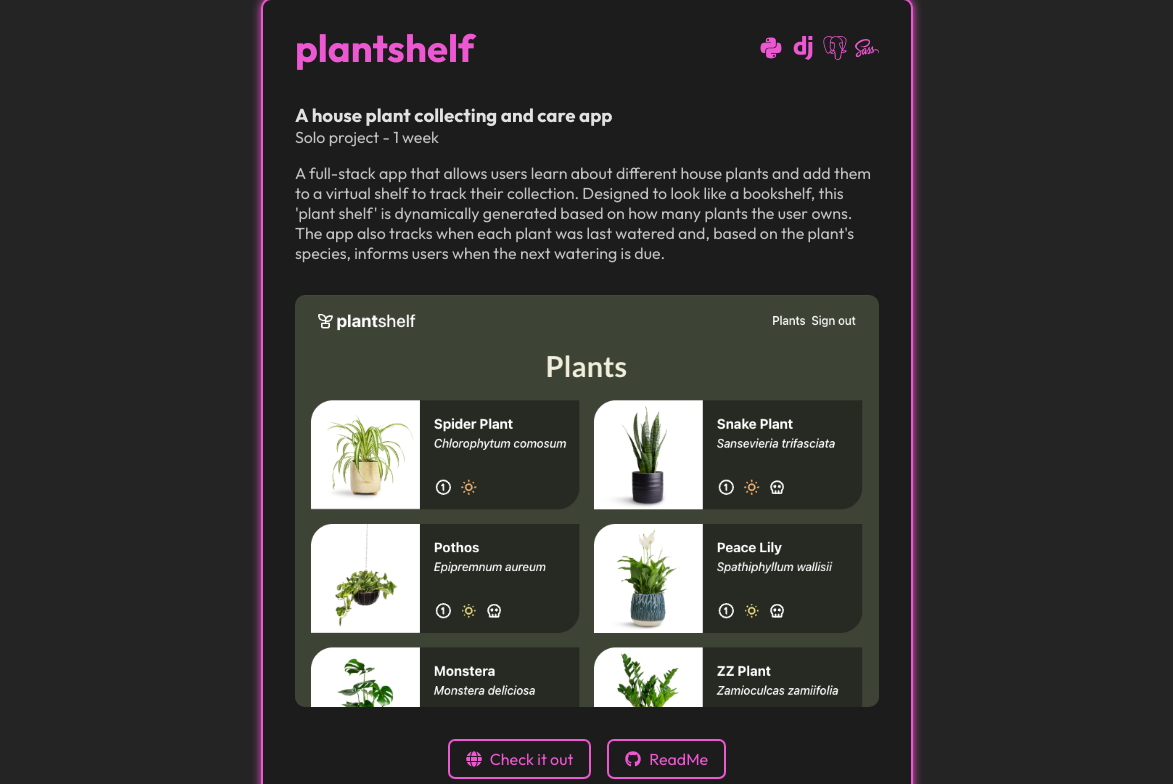
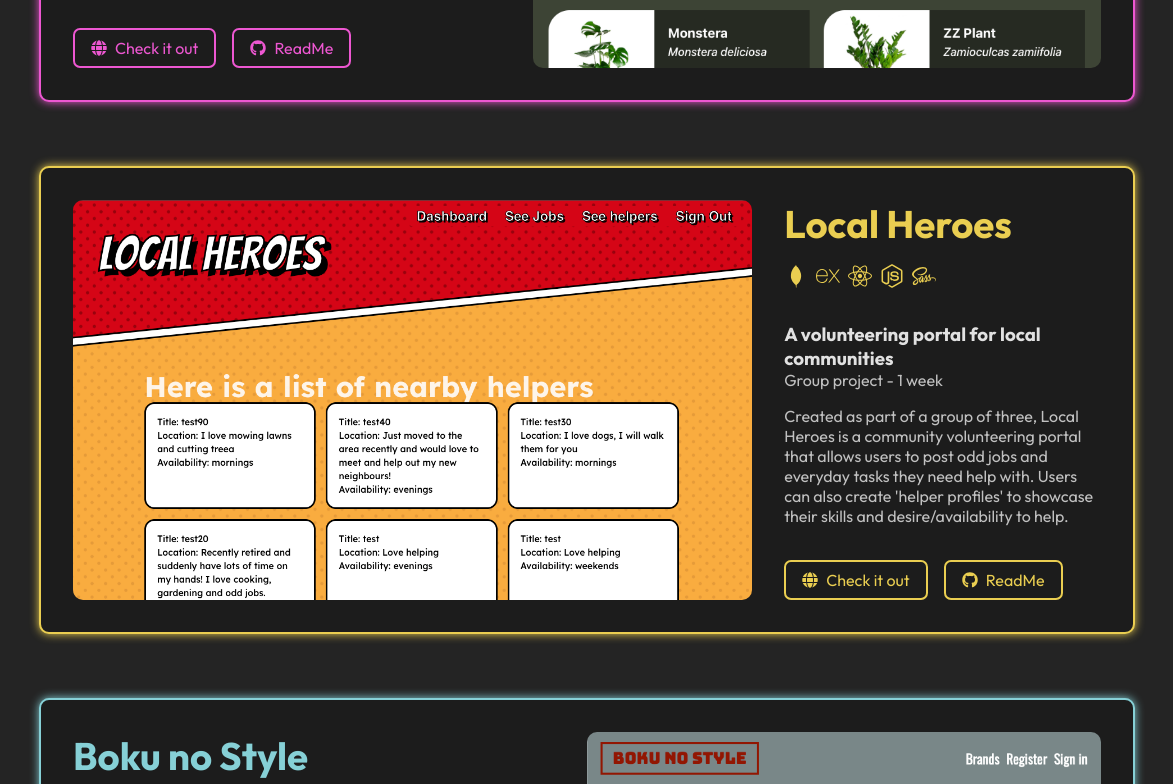
Before and after one commit to david-millett/david-millett.github.io, a React (Vite) app: page / in a window 1536 px wide. Shown: the part 1080-1864 px from the top of the page, without its empty margins (181-1354 px from the left). Built offline with nearby package versions, Linux system fonts and the light colour scheme; a web font is replaced by a local one.

Commit message:
started widescreen version

```diff
--- a/src/assets/styles/main.scss
+++ b/src/assets/styles/main.scss
@@ -29,6 +29,7 @@ body {
     background-color: #242424;
     min-width: 320px;
     min-height: 100vh;
+    margin: 0 auto;
 }
 
 p {
@@ -112,3 +113,15 @@ span {
 // .bm-overlay {
 //     z-index: 9;
 // }
+
+@media (min-width:900px) {
+    body {
+        padding: 0 8rem;
+    }
+}
+
+@media (min-width: 1210px) {
+    body {
+        max-width: 1400px;
+    }
+}
--- a/src/components/Banner/Banner.jsx
+++ b/src/components/Banner/Banner.jsx
@@ -7,7 +7,7 @@ import Buttons from "../Buttons/ContactButtons"
 const Banner = () => {
     return (
         <main className={styles.container}>
-            <h1>Hey there, I'm <span>David</span>.</h1>
+            <h1>Hey there, I'm <span>David</span>!</h1>
             <div className={styles.subhead}>
                     <h1>Developer<span>.</span></h1>
                     <h1>Writer<span>.</span></h1>
--- a/src/components/Buttons/Buttons.module.scss
+++ b/src/components/Buttons/Buttons.module.scss
@@ -34,6 +34,14 @@ $lime-main: rgb(146, 219, 78);
         background-image: linear-gradient(rgb(49, 49, 49), rgb(81, 81, 81));
     }
     @media(max-width: 460px) {
+    }
+}
+
+@media(max-width: 460px) {
+    .logo {
+        display: none;
+    }
+    .contact {
         flex-direction: column;
     }
 }
--- a/src/components/Buttons/ContactButtons.jsx
+++ b/src/components/Buttons/ContactButtons.jsx
@@ -8,7 +8,7 @@ import { FaEnvelope, FaLinkedin, FaGithub } from "react-icons/fa"
 
 const Buttons = () => {
     return (
-        <main className={styles.container}>
+        <main className={`${styles.container} ${styles.contact}`}>
             <Link to={'mailto:davidmillett.sw@gmail.com'} target='_blank'><li><FaEnvelope />Email</li></Link>
             <Link to={'https://www.linkedin.com/in/d-millett'} target='_blank'><li><FaLinkedin />LinkedIn</li></Link>
             <Link to={'http://github.com/david-millett'} target='_blank'><li><FaGithub />GitHub</li></Link>
--- a/src/components/Buttons/ProjectButtons.jsx
+++ b/src/components/Buttons/ProjectButtons.jsx
@@ -10,7 +10,7 @@ import { FaGlobe } from "react-icons/fa"
 const ProjectButtons = ({ link, readme, colour }) => {
     return (
         <main className={styles.container}>
-            <Link to={link} target='_blank'><li style={{color: colour, borderColor: colour}}><FaGlobe />Check it out</li></Link>
+            <Link to={link} target='_blank'><li style={{color: colour, borderColor: colour}}><FaGlobe className={styles.logo} />Check it out</li></Link>
             <Link to={readme} target='_blank'><li style={{color: colour, borderColor: colour}}><FaGithub />ReadMe</li></Link>
         </main>
     )
--- a/src/components/ContactMe/ContactMe.jsx
+++ b/src/components/ContactMe/ContactMe.jsx
@@ -13,10 +13,12 @@ const ContactMe = () => {
             <div className="headingIntro">
                 <h1 id='contact'><span className='logo'><FaRegAddressCard /></span>Contact</h1>
             </div>
-            <h2 className="introLine">Thank you for your time, it was great to have you here! Want to get in touch? Catch me at one of the links below:</h2>
-            <ul>
-                <Buttons />
-            </ul>
+                <div className={styles.body}>
+                <h2>Thank you for your time, it was great to have you here! Want to get in touch? Catch me at one of the links below:</h2>
+                <ul>
+                    <Buttons />
+                </ul>
+            </div>
             {/* <p>Or, simply fill in the form to reach out!</p>
             <h3>Say hey</h3> */}
             {/* <form>
--- a/src/components/ContactMe/ContactMe.module.scss
+++ b/src/components/ContactMe/ContactMe.module.scss
@@ -1,11 +1,21 @@
 .container {
-    max-width: 700px;
+    // max-width: 700px;
     margin: 0 auto 10rem auto;
-    padding: 0 1.5em;
+    // padding: 0 1.5em;
     ul {
         display: flex;
         justify-content: center;
         gap: 2rem;
-        margin-bottom: 2rem;
+        // margin-bottom: 2rem;
     }
 }
+
+.body {
+    display: flex;
+    flex-direction: row;
+    align-items: center;
+    gap: 3rem;
+    @media (max-width: 1100px) {
+        flex-direction: column;
+    }
+}
--- a/src/components/NavBar/NavBar.module.scss
+++ b/src/components/NavBar/NavBar.module.scss
@@ -11,7 +11,7 @@ $lime-dark: rgb(107, 160, 56);
     // top: 0;
     // background-color: #242424;
     font-family: 'Kode Mono';
-    max-width: 750px;
+    // max-width: 750px;
     margin: 0 auto;
     li {
         display: flex;
--- a/src/components/Projects/Projects.jsx
+++ b/src/components/Projects/Projects.jsx
@@ -104,7 +104,8 @@ const Projects = () => {
             <ul>
                 {portfolio.map(project => {
                     return (
-                        <li key={project.number} className={styles.project} style={{borderColor: project.colour, boxShadow: `0px 0px 10px ${project.colour}`}}>
+                        <li key={project.number} className={`${styles.project} ${project.number % 2 ? styles.odd : ''}`} style={{borderColor: project.colour, boxShadow: `0px 0px 10px ${project.colour}`}}>
+                            <div className={styles.projInfo}>
                                 <div className={styles.projectTitle}>
                                     <h1 style={{color: project.colour}}>{project.name}</h1>
                                     <div style={{color: project.colour}} className={styles.techstack}>
@@ -115,13 +116,16 @@ const Projects = () => {
                                         })}
                                     </div>
                                 </div>
+                                <div className={styles.projText}>
                                     <h3>{project.subtitle}</h3>
                                     <p>{project.team} project - {project.timeframe}</p>
                                     <p className={styles.description}>{project.description}</p>
-                            <div className={styles.imageContainer}><img src={project.picture} /></div>
+                                </div>
                                 <div className={styles.buttonContainer}>
                                     <ProjectButtons link={project.link} readme={project.readme} colour={project.colour} />
                                 </div>
+                            </div>
+                            <img className={styles.image} src={project.picture} />
                         </li>
                     )
                 })}
--- a/src/components/Projects/Projects.module.scss
+++ b/src/components/Projects/Projects.module.scss
@@ -1,5 +1,5 @@
 .container {
-    max-width: 700px;
+    // max-width: 700px;
     margin: 0 auto;
     padding: 0 1.5em;
     ul {
@@ -31,14 +31,17 @@
 .project {
     border-radius: 10px;
     transition: 0.5s;
+    display: flex;
+    flex-direction: column;
     img {
         width: 100%;
         border-radius: 10px;
-        margin: 1rem 0 2rem 0;
+        // max-width: 700px;
+        margin: 0 auto;
     }
     border: 2px solid rgb(95, 95, 95);
     background-color: rgb(28, 28, 28);
-    padding: 1.5rem 2rem 2rem 2rem;
+    padding: 2rem;
     ul {
         display: flex;
         justify-content: center;
@@ -71,10 +74,11 @@
     margin: 1rem 0 1rem 0;
 }
 
-.imageContainer {
-    display: flex;
-    justify-content: center;
-}
+// .imageContainer {
+//     display: flex;
+//     justify-content: center;
+//     // order: 1;
+// }
 
 .techstack {
     display: flex;
@@ -87,5 +91,93 @@
 
 .buttonContainer {
     display: flex;
-    justify-content: center;
+    // justify-content: center;
+    margin: 1rem 0 4rem 0;
 }
+
+.projInfo {
+    display: flex;
+    flex-direction: column;
+}
+
+// @media (min-width:900px) {
+//     .container {
+//         padding: 0 8rem;
+//     }
+// }
+
+// @media (max-width:1300px) {
+    // .container {
+        // margin: 5rem;
+    // }
+
+
+//     .project {
+//         flex-direction: column;
+//         // img {
+//         //     order: 1;
+//         // }
+//         // div {
+//         //     order: 2;
+//         // }
+//         .projectTitle {
+//             order: 0;
+//         }
+//         .projText{
+//             order: 1;
+//         }
+//         .image {
+//             order: 2;
+//         }
+//         .buttonContainer {
+//             order: 3;
+//         }
+//     }
+//     .container {
+
+//     }
+// }
+
+@media (min-width: 1377px) {
+    .container {
+        // max-width: 1400px;
+        // padding: 0 4rem;
+    }
+    .projectTitle {
+        flex-direction: column;
+        align-items: flex-start;
+        gap: 1rem;
+        margin: 0;
+    }
+    .project {
+        flex-direction: row;
+        // justify-content: space-between;
+        gap: 2rem;
+        // align-items: center;
+        img {
+            // width: 750px;
+            height: 400px;
+        }
+    }
+    .odd {
+        flex-direction: row-reverse;
+    }
+    .buttonContainer {
+        margin: 0;
+    }
+    .projInfo {
+        justify-content: space-between;
+    }
+    .description {
+        margin-bottom: 0;
+    }
+    .projText {
+        // width: 500px;
+    }
+    // .projInfo {
+    //     order: 1;
+    // }
+    // .buttonContainer {
+    //     order: 1;
+    // }
+}
--- a/src/components/Skills/Skills.module.scss
+++ b/src/components/Skills/Skills.module.scss
@@ -4,10 +4,11 @@ $skillThree: rgb(81, 81, 81);
 $skillFour: rgb(146, 219, 78);
 
 .container {
-    max-width: 700px;
-    margin: 0 auto;
+    // max-width: 700px;
     padding: 0 1.5em;
     ul {
+        max-width: 800px;
+        margin: 0 auto;
         display: flex;
         flex-wrap: wrap;
         justify-content: center;
--- a/src/pages/Landing/Landing.jsx
+++ b/src/pages/Landing/Landing.jsx
@@ -12,10 +12,10 @@ const Landing = () => {
         <main className="content">
             <NavBarBar />
             <Banner />
+            <Projects />
+            <AboutMe />
             <Skills />
-            <Projects />
             <Experience />
-            <AboutMe />
             <ContactMe />
         </main>
     )
```
Lines whose indentation alone changed are shown as unchanged.
